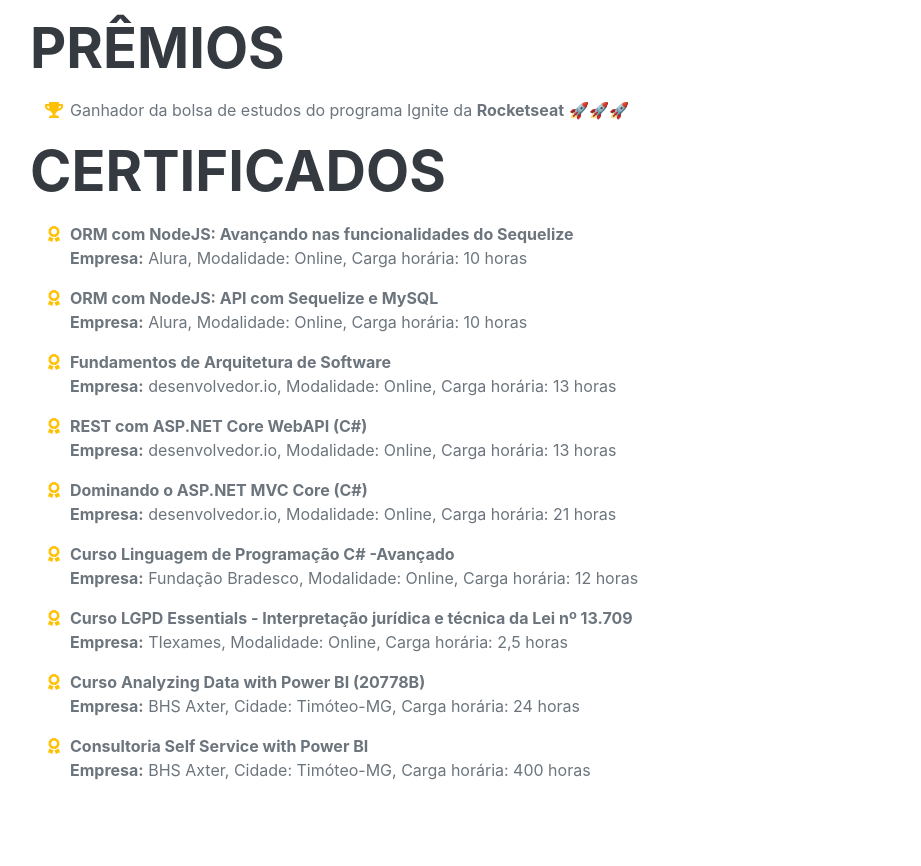
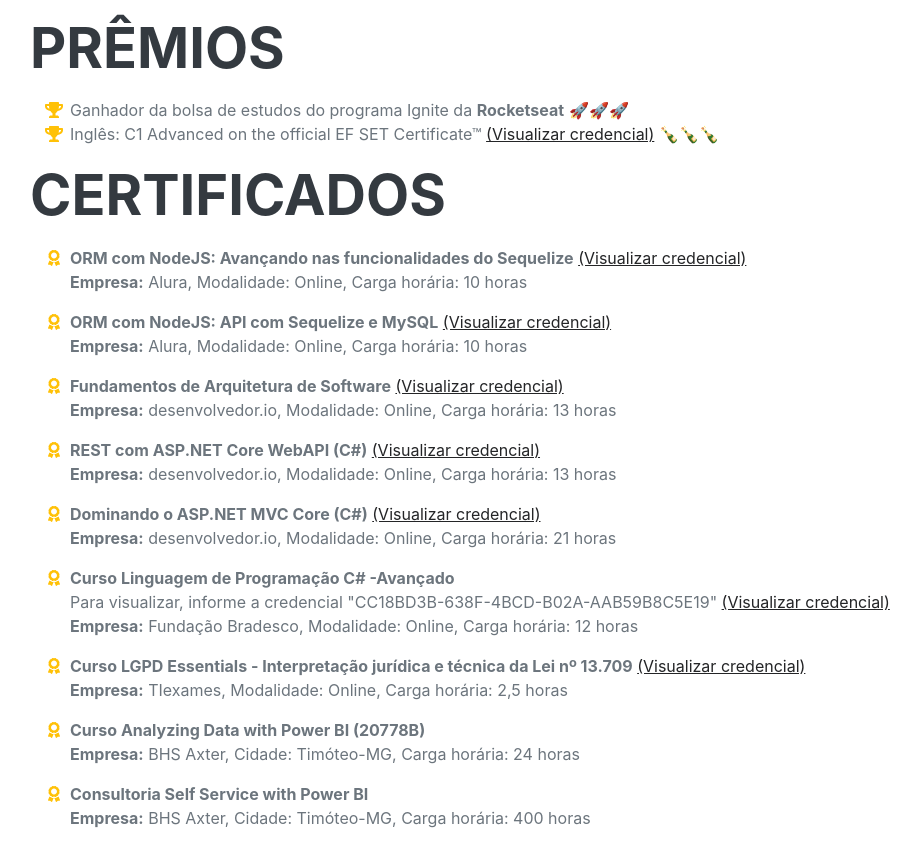
Before and after one commit to Motirck/portfolio, a plain HTML site: page index.html in a window 1280 px wide. Shown: the part 4080-4946 px from the top of the page, without its empty margins (290-1211 px from the left). Drawn offline with nearby package versions, Linux system fonts and the light colour scheme; a web font is replaced by a local one.

Commit message:
Added links to certificates and 1 more award

```diff
--- a/index.html
+++ b/index.html
@@ -216,52 +216,75 @@
                         <span class="fa-li"><i class="fas fa-trophy text-warning"></i></span>
                         Ganhador da bolsa de estudos do programa Ignite da <b>Rocketseat</b> 🚀🚀🚀
                     </li>
+                    <li>
+                        <span class="fa-li"><i class="fas fa-trophy text-warning"></i></span>
+                        Inglês: C1 Advanced on the official EF SET Certificate™
+                        <a href="https://www.efset.org/cert/YFuDq8">(Visualizar credencial)</a> 🍾🍾🍾
+                    </li>
                 </ul>
                 <h2 class="mb-3">Certificados</h2>
                 <ul class="fa-ul mb-0">
                     <li>
                         <span class="fa-li"><i class="fas fa-award text-warning"></i></span>
-                        <b>ORM com NodeJS: Avançando nas funcionalidades do Sequelize</b> <br>
+                        <b>ORM com NodeJS: Avançando nas funcionalidades do Sequelize</b>
+                        <a href="https://cursos.alura.com.br/certificate/a92250f7-45f6-427d-b135-c5c6f1be3aa5">(Visualizar credencial)</a>
+                        <br>
                         <b>Empresa:</b> Alura, Modalidade: Online, Carga horária: 10 horas
                     </li>
                     <li class="mt-3">
                         <span class="fa-li"><i class="fas fa-award text-warning"></i></span>
-                        <b>ORM com NodeJS: API com Sequelize e MySQL</b> <br>
+                        <b>ORM com NodeJS: API com Sequelize e MySQL</b>
+                        <a href="https://cursos.alura.com.br/certificate/ee3fa860-508b-4cb2-aa81-d8b87220f368">(Visualizar credencial)</a>
+                        <br>
                         <b>Empresa:</b> Alura, Modalidade: Online, Carga horária: 10 horas
                     </li>
                     <li class="mt-3">
                         <span class="fa-li"><i class="fas fa-award text-warning"></i></span>
-                        <b>Fundamentos de Arquitetura de Software</b> <br>
+                        <b>Fundamentos de Arquitetura de Software</b>
+                        <a href="https://desenvolvedor.io/certificado/3b523db1-4b60-4fe1-84e2-5e9646027b1a">(Visualizar credencial)</a>
+                        <br>
                         <b>Empresa:</b> desenvolvedor.io, Modalidade: Online, Carga horária: 13 horas
                     </li>
                     <li class="mt-3">
                         <span class="fa-li"><i class="fas fa-award text-warning"></i></span>
-                        <b>REST com ASP.NET Core WebAPI (C#)</b> <br>
+                        <b>REST com ASP.NET Core WebAPI (C#)</b>
+                        <a href="https://desenvolvedor.io/certificado/ddccc809-ca66-45c5-9be3-53b3bdd47350">(Visualizar credencial)</a>
+                        <br>
                         <b>Empresa:</b> desenvolvedor.io, Modalidade: Online, Carga horária: 13 horas
                     </li>
                     <li class="mt-3">
                         <span class="fa-li"><i class="fas fa-award text-warning"></i></span>
-                        <b>Dominando o ASP.NET MVC Core (C#)</b> <br>
+                        <b>Dominando o ASP.NET MVC Core (C#)</b>
+                        <a href="https://desenvolvedor.io/certificado/3b64d88c-de9e-4edf-8c43-327b0542ce23">(Visualizar credencial)</a>
+                        <br>
                         <b>Empresa:</b> desenvolvedor.io, Modalidade: Online, Carga horária: 21 horas
                     </li>
                     <li class="mt-3">
                         <span class="fa-li"><i class="fas fa-award text-warning"></i></span>
-                        <b>Curso Linguagem de Programação C# -Avançado</b> <br>
+                        <b>Curso Linguagem de Programação C# -Avançado</b>
+                        <br>
+                        Para visualizar, informe a credencial "CC18BD3B-638F-4BCD-B02A-AAB59B8C5E19"
+                        <a href="https://www.ev.org.br/validar-certificado">(Visualizar credencial)</a>
+                        <br>
                         <b>Empresa:</b> Fundação Bradesco, Modalidade: Online, Carga horária: 12 horas
                     </li>
                     <li class="mt-3">
                         <span class="fa-li"><i class="fas fa-award text-warning"></i></span>
-                        <b>Curso LGPD Essentials - Interpretação jurídica e técnica da Lei nº 13.709</b> <br>
+                        <b>Curso LGPD Essentials - Interpretação jurídica e técnica da Lei nº 13.709</b>
+                        <a href="https://www.tiexames.com.br/certificado/?100411-185">(Visualizar credencial)</a>
+                        <br>
                         <b>Empresa:</b> TIexames, Modalidade: Online, Carga horária: 2,5 horas
                     </li>
                     <li class="mt-3">
                         <span class="fa-li"><i class="fas fa-award text-warning"></i></span>
-                        <b>Curso Analyzing Data with Power BI (20778B)</b> <br>
+                        <b>Curso Analyzing Data with Power BI (20778B)</b>
+                        <br>
                         <b>Empresa:</b> BHS Axter, Cidade: Timóteo-MG, Carga horária: 24 horas
                     </li>
                     <li class="mt-3">
                         <span class="fa-li"><i class="fas fa-award text-warning"></i></span>
-                        <b>Consultoria Self Service with Power BI</b> <br>
+                        <b>Consultoria Self Service with Power BI</b>
+                        <br>
                         <b>Empresa:</b> BHS Axter, Cidade: Timóteo-MG, Carga horária: 400 horas
                     </li>
 
```
